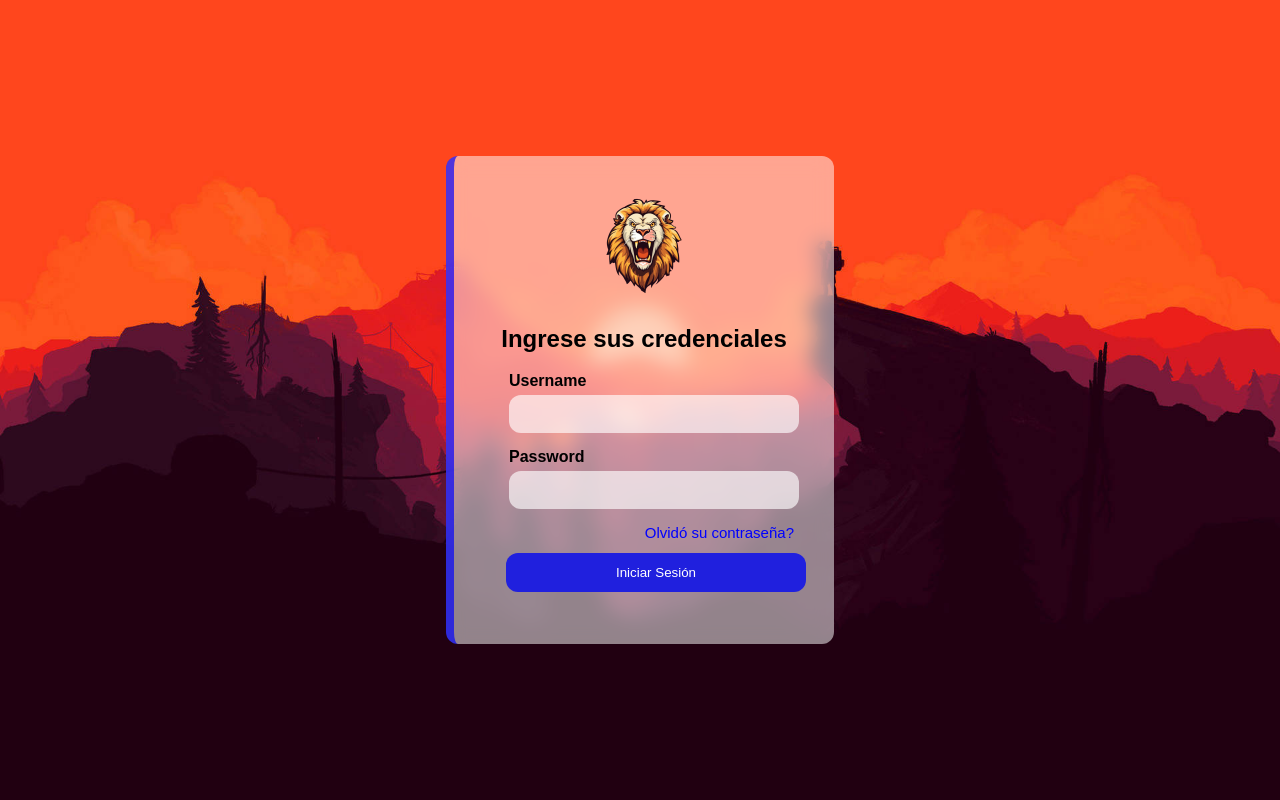
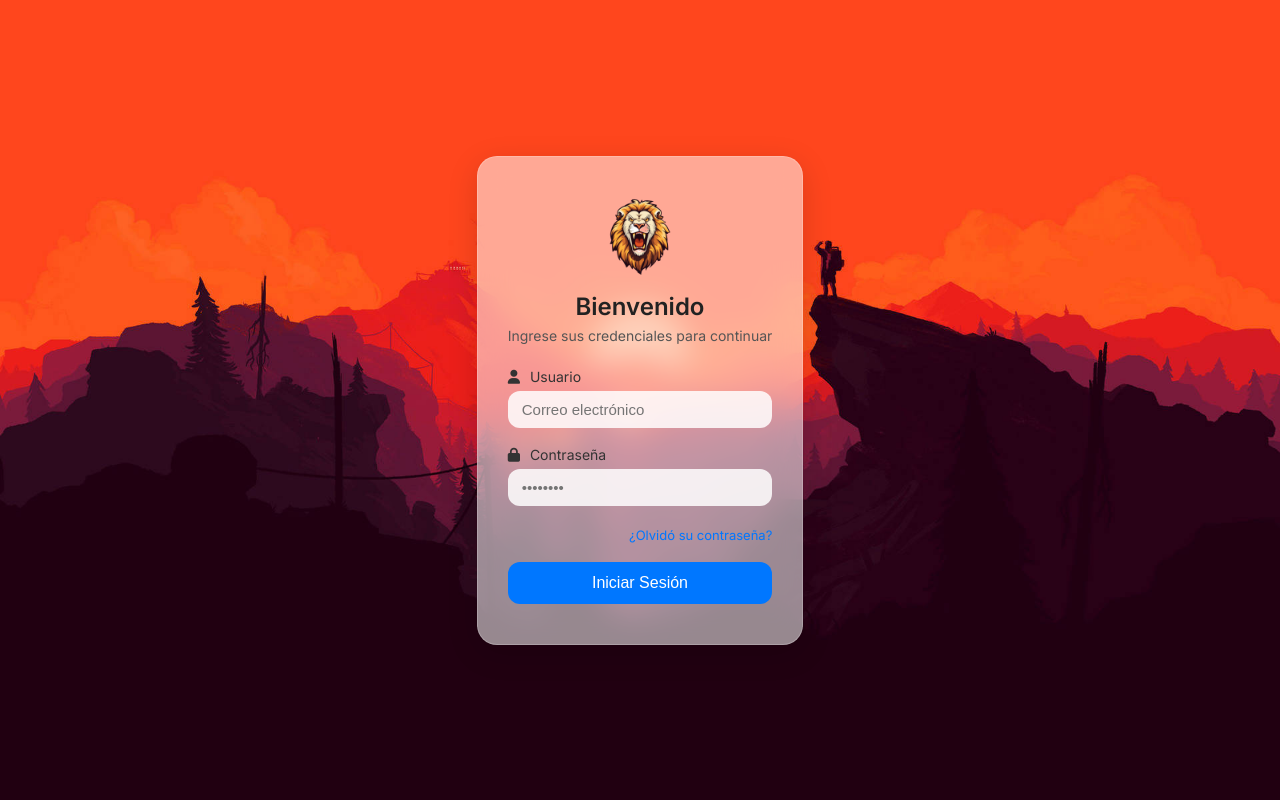
Before and after one commit to DevCabalceta/sc502_MN_Gabriel_Cabalceta, a PHP site: page / in a window 1280 px wide. Run offline with PHP 8.4, Linux system fonts and the light colour scheme; some libraries are stand-ins or nearby versions.

Commit message:
actualizado

```diff
--- a/Ejercicios/semana4/assets/css/style.css
+++ b/Ejercicios/semana4/assets/css/style.css
@@ -1,78 +1,125 @@
+/* Base */
+* {
+  box-sizing: border-box;
+  margin: 0;
+  padding: 0;
+}
+
 body, html {
   height: 100vh;
-    margin: 0;
-    padding: 0;
-    font-family: Arial, Helvetica, sans-serif;
+  font-family: 'Inter', sans-serif;
   background: url(../images/fondo.jpg) no-repeat center center fixed;
   background-size: cover;
-}
-
-.login-container {
   display: flex;
   justify-content: center;
   align-items: center;
-    height: 100vh;
 }
 
-.login-box {
-    backdrop-filter: blur(10px);
-    background-color: rgba(255, 255, 255, 0.515);
-    padding: 40px;
-    border-radius: 12px;
-    width: 300px;
-    max-width: 400px;
-    text-align: center;
-    border-left: 8px solid rgba(0, 0, 255, 0.682);
+/* Container */
+.login-wrapper {
+  backdrop-filter: blur(15px);
+  background-color: rgba(255, 255, 255, 0.532);
+  border-radius: 20px;
+  padding: 40px 30px;
+  width: 100%;
+  max-width: 360px;
+  box-shadow: 0 8px 30px rgba(0, 0, 0, 0.15);
+  border: 1px solid rgba(255, 255, 255, 0.2);
 }
 
-.login-icon{
-    width: 100px;
-    height: 100px;
+/* Logo */
+.logo {
+  width: 80px;
+  height: 80px;
   object-fit: contain;
-    margin-bottom: 5px;
-}
-.margin-login {
-    margin: 15px;
-}
-form label {
+  margin: 0 auto 15px;
   display: block;
-    margin-bottom: 5px;
-    text-align: left;
-    font-weight: bolder;
 }
 
-form input {
+/* Titles */
+.login-title {
+  text-align: center;
+  font-size: 24px;
+  font-weight: 600;
+  margin-bottom: 6px;
+  color: #222;
+}
+
+.login-subtitle {
+  text-align: center;
+  font-size: 14px;
+  color: #555;
+  margin-bottom: 24px;
+}
+
+/* Form */
+.login-form {
+  display: flex;
+  flex-direction: column;
+}
+
+.form-group {
+  margin-bottom: 18px;
+}
+
+.form-group label {
   display: block;
+  font-size: 14px;
+  margin-bottom: 6px;
+  color: #333;
+  font-weight: 500;
+}
+
+.form-group label i {
+  margin-right: 6px;
+  color: #333;
+}
+
+.form-group input {
   width: 100%;
-    padding: 10px;
-    font-size: 16px;
+  padding: 10px 14px;
   border-radius: 12px;
   border: none;
-    background-color: rgba(255, 255, 255, 0.648);
+  background-color: rgba(255, 255, 255, 0.85);
+  font-size: 15px;
+  outline: none;
+  transition: box-shadow 0.2s ease;
 }
 
-form input:focus {
-    border:none;
+.form-group input:focus {
+  box-shadow: 0 0 0 2px rgba(0, 119, 255, 0.3);
 }
-.reseteo {
-    display: flex;
-    justify-content: end;
+
+/* Footer & Button */
+.form-footer {
+  text-align: right;
+  margin-bottom: 18px;
+}
+
+.link {
+  font-size: 13px;
   text-decoration: none;
-    color: blue;
-    font-size: 15px;
+  color: #0077ff;
+  transition: color 0.2s ease;
 }
-.iniciar {
-    display: block;
-    margin: 12px;
-    background-color: rgb(32, 32, 222);
+
+.link:hover {
+  color: #004ebd;
+}
+
+.btn-login {
+  background-color: #0077ff;
   color: white;
+  padding: 12px;
   border-radius: 12px;
   border: none;
-    width: 100%;
-    padding: 12px;
+  font-size: 16px;
+  font-weight: 500;
+  transition: background-color 0.3s ease, box-shadow 0.3s ease;
 }
 
-.iniciar:hover {
+.btn-login:hover {
+  background-color: #005ddd;
+  box-shadow: 0 4px 12px rgba(0, 119, 255, 0.4);
   cursor: pointer;
-    box-shadow: 2px 0 8px rgb(0, 0, 255);
 }
--- /dev/null
+++ b/Ejercicios/semana4/assets/js/main.js
@@ -0,0 +1,20 @@
+
+document.querySelector('.login-form').addEventListener('submit', function (e) {
+    e.preventDefault(); // Evita envío por defecto
+
+    const email = document.getElementById('mail').value.trim();
+    const password = document.getElementById('password').value.trim();
+
+    if (!email || !password) {
+      Swal.fire({
+        icon: 'warning',
+        title: 'Campos incompletos',
+        text: 'Por favor complete todos los campos.',
+        confirmButtonColor: '#0077ff'
+      });
+      return;
+    }
+
+    // Si todo está correcto, enviar el formulario
+    this.submit();
+});
--- a/Ejercicios/semana4/index.html
+++ b/Ejercicios/semana4/index.html
@@ -1,33 +1,44 @@
 <!DOCTYPE html>
-<html lang="en">
+<html lang="es">
 <head>
-    <meta charset="UTF-8">
-    <meta name="viewport" content="width=device-width, initial-scale=1.0">
-    <title>Document</title>
-    <link rel="stylesheet" href="assets/css/style.css">
+  <meta charset="UTF-8" />
+  <meta name="viewport" content="width=device-width, initial-scale=1.0" />
+  <title>Iniciar Sesión</title>
+  <link rel="stylesheet" href="assets/css/style.css" />
+  <link rel="preconnect" href="https://fonts.googleapis.com">
+  <link rel="preconnect" href="https://fonts.gstatic.com" crossorigin>
+  <link href="https://fonts.googleapis.com/css2?family=Inter:wght@400;600&display=swap" rel="stylesheet">
+  <link rel="stylesheet" href="https://cdnjs.cloudflare.com/ajax/libs/font-awesome/6.5.0/css/all.min.css" />
+  <!-- SweetAlert2 -->
+  <script src="https://cdn.jsdelivr.net/npm/sweetalert2@11"></script>
+  <link rel="stylesheet" href="https://cdn.jsdelivr.net/npm/sweetalert2@11/dist/sweetalert2.min.css">
+
 </head>
 <body>
-    <div class="login-container">
-        <div class="login-box">
-            <img src="assets/images/logo.webp" alt="" class="login-icon">
-            <h2>Ingrese sus credenciales</h3>
-            <form action="">
-                <div class="margin-login">
-                    <label for="mail">Username</label>
-                    <input type="email" name="mail" id="mail" required>
-                </div>
+  <div class="login-wrapper">
+    <div class="login-card">
+      <img src="assets/images/logo.webp" alt="Logo" class="logo" />
+      <h2 class="login-title">Bienvenido</h2>
+      <p class="login-subtitle">Ingrese sus credenciales para continuar</p>
+      <form action="" class="login-form">
+        <div class="form-group">
+          <label for="mail"><i class="fa-solid fa-user"></i> Usuario</label>
+          <input type="email" name="mail" id="mail" placeholder="Correo electrónico" />
+        </div>
 
-                <div class="margin-login">
-                    <label for="password">Password</label>
-                    <input type="password" name="password" id="password" required>
-                </div>
+        <div class="form-group">
+          <label for="password"><i class="fa-solid fa-lock"></i> Contraseña</label>
+          <input type="password" name="password" id="password"  placeholder="••••••••" />
+        </div>
 
-                <a class="reseteo" href="">Olvidó su contraseña?</a>
+        <div class="form-footer">
+          <a href="#" class="link">¿Olvidó su contraseña?</a>
+        </div>
 
-
-                <button class="iniciar" type="submit">Iniciar Sesión</button>
-            </form>
-        </div>
+        <button type="submit" class="btn-login">Iniciar Sesión</button>
+      </form>
     </div>
+  </div>
+  <script src="assets/js/main.js"></script>
 </body>
 </html>
```
Lines whose indentation alone changed are shown as unchanged.
